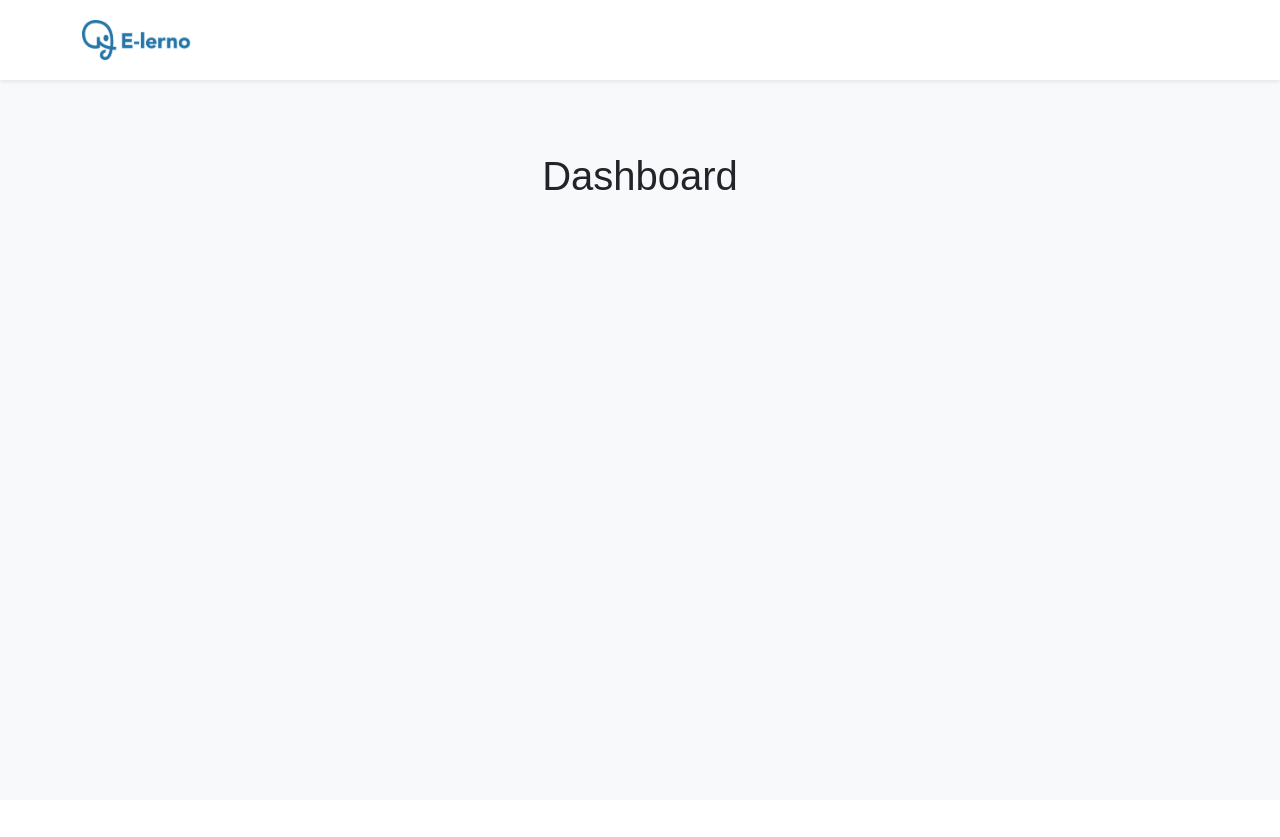
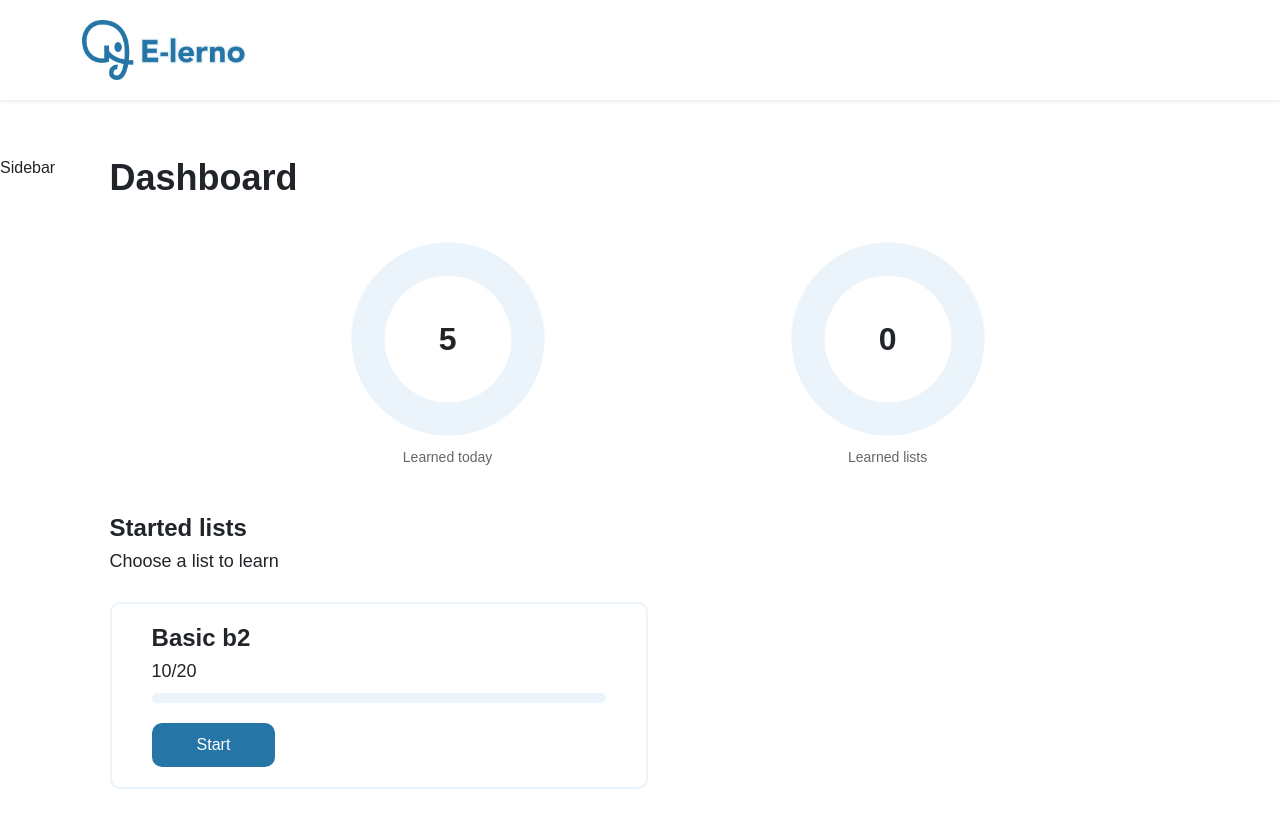
Before and after one commit to Group-Projects-FIAE/sprach-lernen-app, a Django app: page / in a window 1280 px wide. Before the commit the page ends 190 px from the top, so only its background shows below. Run offline with Django 5.2, Linux system fonts and the light colour scheme.

Commit message:
created dashboard

```diff
--- a/lessons/views.py
+++ b/lessons/views.py
@@ -2,4 +2,14 @@ from django.shortcuts import render
 
 
 def dashboard(request):
-    return render(request, "dashboard.html")
+    context = {
+        'words_today': 25,
+        'words_goal': 50,
+        'lists_learned': 3,
+        'lists_total': 10,
+        'started_lists': [
+            {'id': 1, 'name': 'Grundwortschatz', 'progress': 60},
+            {'id': 2, 'name': 'Verben', 'progress': 30},
+        ]
+    }
+    return render(request, "dashboard/dashboard.html")
--- a/templates/base.html
+++ b/templates/base.html
@@ -4,25 +4,35 @@
 <head>
     <meta charset="utf-8">
     <meta name="viewport" content="width=device-width, initial-scale=1">
-    <title>{% block title %}Sprach Lernen{% endblock %}</title>
+    <title>{% block title %}E-lerno{% endblock %}</title>
     <link href="https://cdn.jsdelivr.net/npm/bootstrap@5.3.3/dist/css/bootstrap.min.css" rel="stylesheet" integrity="sha384-QWTKZyjpPEjISv5WaRU9OFeRpok6YctnYmDr5pNlyT2bRjXh0JMhjY6hW+ALEwIH" crossorigin="anonymous">
+    <link rel="preconnect" href="https://fonts.googleapis.com">
+<link rel="preconnect" href="https://fonts.gstatic.com" crossorigin>
+<link href="https://fonts.googleapis.com/css2?family=Josefin+Sans:ital,wght@0,100..700;1,100..700&display=swap" rel="stylesheet">
     {% block extra_css %}
     <link rel="stylesheet" href="{% static 'style.css' %}">
     {% endblock %}
 </head>
-<body class="bg-light">
+<body>
     {% block navbar %}
-    <nav class="navbar navbar-light bg-white shadow-sm mb-4">
+    <nav class="navbar navbar-light bg-white shadow-sm mb-2">
         <div class="container">
             <a class="navbar-brand" href="/">
-                <img src="{% static 'logo.png' %}" alt="Elerno logo" style="height: 40px;">
+                <img src="{% static 'logo.png' %}" alt="Elerno logo" style="height: 60px;">
             </a>
         </div>
     </nav>
     {% endblock %}
 
-    <main class="container py-5">
-        {% block content %}{% endblock %}
+
+
+    <main class=" d-flex justify-content-start py-5">
+        <div class=" text-center">
+        {% block sidebar %}Sidebar{% endblock %}
+        </div>
+        <div class="container">
+            {% block content %}{% endblock %}
+        </div>
     </main>
 
     <script src="https://cdn.jsdelivr.net/npm/bootstrap@5.3.3/dist/js/bootstrap.bundle.min.js" integrity="sha384-YvpcrYf0tY3lHB60NNkmXc5s9fDVZLESaAA55NDzOxhy9GkcIdslK1eN7N6jIeHz" crossorigin="anonymous"></script>
--- a/templates/dashboard.html
+++ /dev/null
@@ -1,6 +0,0 @@
-{% extends "base.html" %}
-
-{% block content %}
-<h1>Dashboard</h1>
-
-{% endblock %}
--- /dev/null
+++ b/templates/dashboard/dashboard.html
@@ -0,0 +1,61 @@
+{% extends "base.html" %}
+{% load static %}
+
+{% block content %}
+<div class="dashboard-container">
+    <h1>Dashboard</h1>
+
+    <!-- Statistiken -->
+    <div class="stats-section">
+        <div class="stat-card">
+            <div class="circle-stat">
+                <svg viewBox="0 0 150 150">
+                    <circle class="bg" cx="75" cy="75" r="60"></circle>
+                    <circle class="progress" cx="75" cy="75" r="45"
+                            style="stroke-dashoffset: calc(283 - (283 * {{ words_today|default:0 }}) / {{ words_goal|default:100 }});">
+                    </circle>
+                </svg>
+                <div class="stat-number">{{ words_today|default:5 }}</div>
+            </div>
+            <h3 class="stat-label">Learned today</h3>
+        </div>
+
+        <div class="stat-card">
+            <div class="circle-stat">
+                <svg viewBox="0 0 150 150">
+                    <circle class="bg" cx="75" cy="75" r="60"></circle>
+                    <circle class="progress lists" cx="75" cy="75" r="45"
+                            style="stroke-dashoffset: calc(283 - (283 * {{ lists_learned|default:0 }}) / {{ lists_total|default:10 }});">
+                    </circle>
+                </svg>
+                <div class="stat-number">{{ lists_learned|default:0 }}</div>
+            </div>
+            <h3 class="stat-label">Learned lists</h3>
+        </div>
+    </div>
+
+    <!-- Gestartete Listen -->
+    <h2 >Started lists</h2>
+    <h3 >Choose a list to learn</h3>
+    <div class="lists-grid">
+        <div class="list-card">
+            <h2>Basic b2</h2>
+            <h3>10/20</h3>
+            <div class="progress-bar">
+            </div><a href="lists/basic_b1" class="btn-start">Start</a>
+        </div>
+        <!--{% for list in started_lists %}
+        <div class="list-card">
+            <h3>{{ list.name }}</h3>
+            <p>{{ list.progress }}% abgeschlossen</p>
+            <div class="progress-bar">
+                <div class="progress-fill" style="width: {{ list.progress }}%;"></div>
+            </div><a href="{% url 'start_list' list.id %}" class="btn-start">Starten</a>
+        </div>
+        {% empty %}
+        <p>Keine Listen gestartet.</p>
+        {% endfor %}-->
+    </div>
+</div>
+
+{% endblock %}
--- a/templates/style.css
+++ b/templates/style.css
@@ -2,7 +2,7 @@
             margin: 0;
             padding: 0;
             box-sizing: border-box;
-            font-family: Arial, sans-serif;
+            font-family: Josefine Sans, sans-serif;
         }
 
         body {
@@ -14,6 +14,21 @@
             display: flex;
             align-items: center;
         }
+
+        h1{
+            font-size: 36px;
+            font-weight: bold;
+        }
+
+        h2{
+            font-size: 24px;
+            font-weight: bold;
+        }
+
+        h3{
+            font-size: 18px;
+            font-weight: light;
+        }}
 
         .navbar-icon {
             width: 20px;
@@ -27,9 +42,9 @@
         }
 
         .container {
-            display: flex;
+            display: flex-start;
             justify-content: center;
-            align-items: center;
+            align-items: left;
         }
 
         .register-form {
@@ -60,7 +75,7 @@
             padding: 10px;
             border: 2px solid #EAF4FA;
             border-radius: 10px;
-            font-size: 14px;
+            font-size: 16px;
         }
 
         .buttons {
@@ -88,6 +103,7 @@
 
         .btn-save:hover {
             background-color: #1e5d85;
+            color: white;
         }
 
         .btn-cancel {
@@ -100,3 +116,113 @@
         .btn-cancel:hover {
             background-color: #d0e7f4;
         }
+
+        .dashboard-container {
+            max-width: 1200px;
+
+        }
+
+        .stats-section {
+            display: flex;
+            gap: 40px;
+            justify-content: center;
+            margin-top: 40px;
+            margin-bottom: 40px;
+        }
+
+        .stat-card {
+            text-align: center;
+            padding: 0px 100px 0px 100px;
+        }
+
+        .circle-stat {
+            position: relative;
+            min-width: 200px;
+            min-height: 200px;
+        }
+
+        .circle-stat svg {
+            transform: rotate(-90deg);
+        }
+
+        .circle-stat circle {
+            fill: none;
+            stroke-width: 25;
+        }
+
+        .circle-stat .bg {
+            stroke: #EAF4FA;
+        }
+
+        .circle-stat .progress {
+            stroke: #4CAF50;
+            stroke-dasharray: 283;
+            stroke-linecap: round;
+            transition: stroke-dashoffset 0.5s;
+        }
+
+        .circle-stat .progress.lists {
+            stroke: #2196F3;
+        }
+
+        .stat-number {
+            position: absolute;
+            top: 50%;
+            left: 50%;
+            transform: translate(-50%, -50%);
+            font-size: 32px;
+            font-weight: bold;
+        }
+
+        .stat-label {
+            margin-top: 10px;
+            font-size: 14px;
+            color: #666;
+        }
+
+        .lists-grid {
+            margin-top: 30px;
+            display: grid;
+            grid-template-columns: repeat(auto-fill, minmax(350px, 1fr));
+            gap: 40px;
+        }
+
+        .list-card {
+            background: #fff;
+            border-radius: 10px;
+            padding: 20px 40px;
+            border: 2px solid #EAF4FA;
+        }
+
+        .list-card:hover{
+            border: 2px solid #2575A7;
+        }
+
+        .progress-bar {
+            background: #EAF4FA;
+            border-radius: 10px;
+            height: 10px;
+            margin: 10px 0;
+        }
+
+        .progress-fill {
+            background: #39A725;
+            height: 100%;
+            border-radius: 10px;
+        }
+
+        .btn-start {
+            display: inline-block;
+            background: #2575A7;
+            color: white;
+            padding: 10px 45px;
+            border-radius: 10px;
+            text-decoration: none;
+            margin-top: 10px;
+            width: 200px
+            height: 40px;
+        }
+
+        .btn-start:hover {
+            box-shadow: 0px 4px 8px #D9D9D9;
+        }
--- a/users/context_processors.py
+++ b/users/context_processors.py
@@ -2,6 +2,12 @@
 Context processor so social account providers are always available in templates.
 Fixes "no providers" when get_providers tag doesn't see the right site/request.
 """
+import time
+
+
+def cache_buster(request):
+    """Add timestamp for CSS cache busting during development"""
+    return {"now": int(time.time())}
 
 
 def socialaccount_providers(request):
```
Also changed, not shown: templates/menu.html (+11 -7 lines), templates/navbar.html (deleted, +0 -10 lines).
